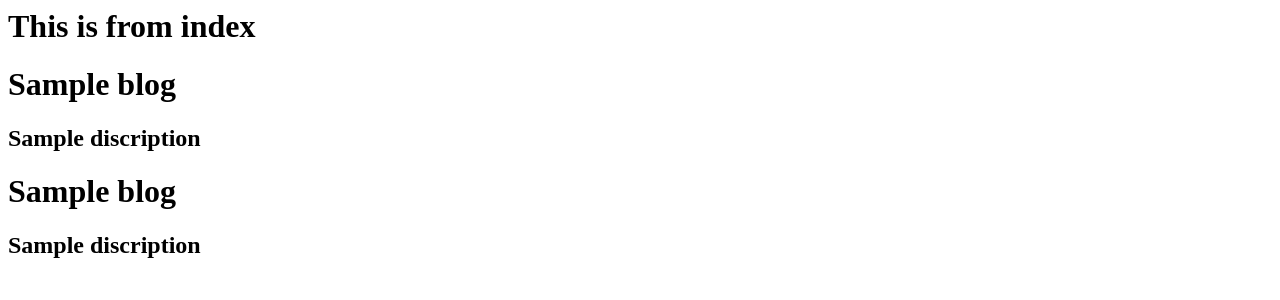
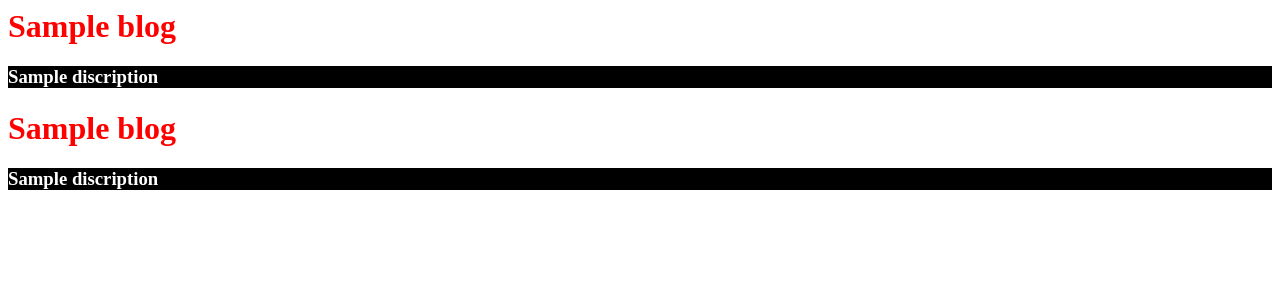
Before and after one commit to ShinoGyalpo/Django, a Django app: template crud/templates/crud/index.html in a window 1280 px wide. Shown: the top 300 px of the page. Run offline with Django 4.2, Linux system fonts and the light colour scheme; the template is opened without the code that fills it: most values are stand-ins (such as "Sample title", 1, 10 or a date in 2020); data that the repository does not hold is empty.

Commit message:
Update index.html

```diff
--- a/crud/templates/crud/index.html
+++ b/crud/templates/crud/index.html
@@ -1,12 +1,12 @@
-<h1>This is from index</h1>
+<!-- index.html -->
+<!-- Loop through the blogs -->
+{% for blog in blogs %}
+<h1 style="color: red; font-weight: bold">{{ blog.title }}</h1>
+<h3 style="color: white; background-color: black">{{ blog.discription }}</h3>
+{% endfor %}
 
-{%for blog in blogs%}
-<h1>{{blog.title}}</h1>
-<h2>{{blog.discription}}</h2>
-{%endfor%}
-
-
-{%if blog%}
-<h1>{{blog.title}}</h1>
-<h2>{{blog.discription}}</h2>
-{%endif%}
+<!-- Display the details of a specific blog (if "blog" variable is defined) -->
+{% if blog %}
+<h1 style="color: red; font-weight: bold">{{ blog.title }}</h1>
+<h3 style="color: white; background-color: black">{{ blog.discription }}</h3>
+{% endif %}
```
